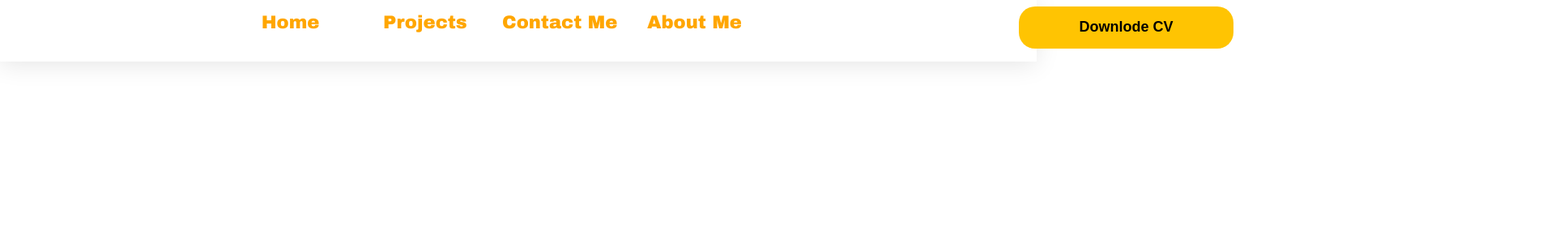
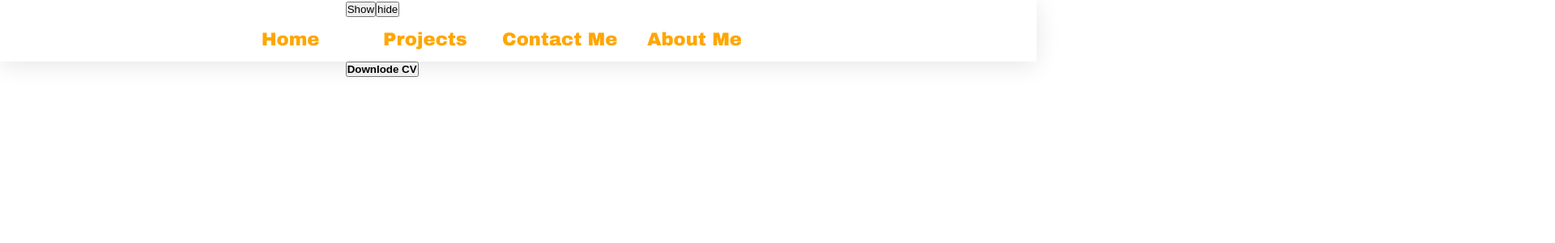
Before and after one commit to AkshayPatil076/My-portfolio-website, a React (Create React App) app: page / in a window 1280 px wide. Shown: the top 300 px of the page at 81% size, 1920 px wide, since content can reach past the window. Built offline with nearby package versions, Linux system fonts and the light colour scheme.

Commit message:
Update Navb.js
in this i create a responcive nev-bar

```diff
--- a/src/NAVBAR/Navb.js
+++ b/src/NAVBAR/Navb.js
@@ -1,4 +1,4 @@
-import "./Navbar.css"
+import "./Navbar.css";
 
 var menu=[
     {
@@ -19,35 +19,58 @@ var menu=[
     }
 
 ];
+
 function Navb(){
+
     return(
         <>
             <nav className="nav-bar">
                 <div className="Left-nav">
                 </div>
                 <div className="Right-nav">
-                    <button id="meenubutt">Meenu</button>
+                    <button id="meenubutt1"  onClick={
+
+                        function Show(){
+
+                            document.getElementById('ulman').style.display="block";
+                            document.getElementById('meenubutt1').style.display='none';
+                            document.getElementById('meenubutt2').style.display='block';
+                            document.getElementById('m1').style.display='none';
+
+                    }}>Show</button>
+                 <button id="meenubutt2"  onClick={
+
+                          function Hife(){
+
+                            document.getElementById('ulman').style.display="none";
+                            document.getElementById('meenubutt2').style.display='none';
+                            document.getElementById('meenubutt1').style.display='block';
+                            document.getElementById('m1').style.display='block';
+
+
+                      }}>hide</button>
+
                     <ul id="ulman">
                         {
-                                //Here we call the object by using js //
                                menu.map((menu,index)=>(
                                 <li className='menli' data-index={index}><a href={menu.link} className='menlink'>{menu.menuname}</a></li>
                               ))
                         }
 
 
+                        {/* <li className="manli"><a href="" className="menlink">Home</a></li>
+                        <li className="manli"><a href="" className="menlink">Product</a></li>
+                        <li className="manli"><a href="" className="menlink">Contac Us</a></li>
+                        <li className="manli"><a href="" className="menlink">About</a></li>
+                        <li className="manli"><a href="" className="menlink">Services</a></li> */}
                     </ul>
 
 
-                     <div className="m11">
-                     <button className="m1" onClick={function as(){
-                        alert("Hello Akki")
-                     }}>
+                     <button id="m1" >
                             <b className="bb"> Downlode CV</b>
+
                         </button>
-
-                     </div>
-                </div>
+                       </div>
 
             </nav>
         </>
```
